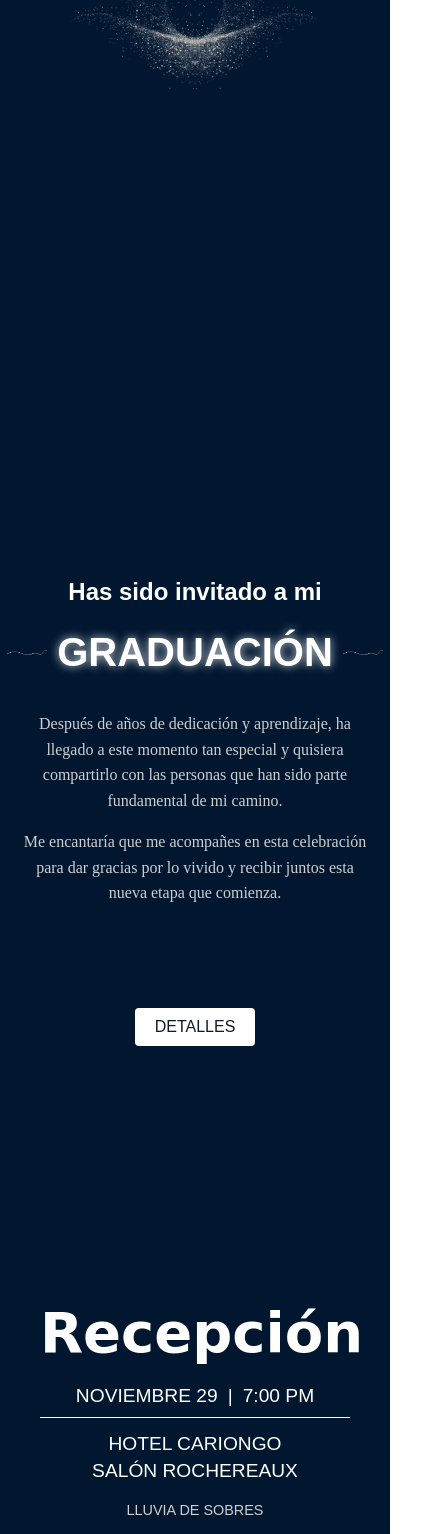
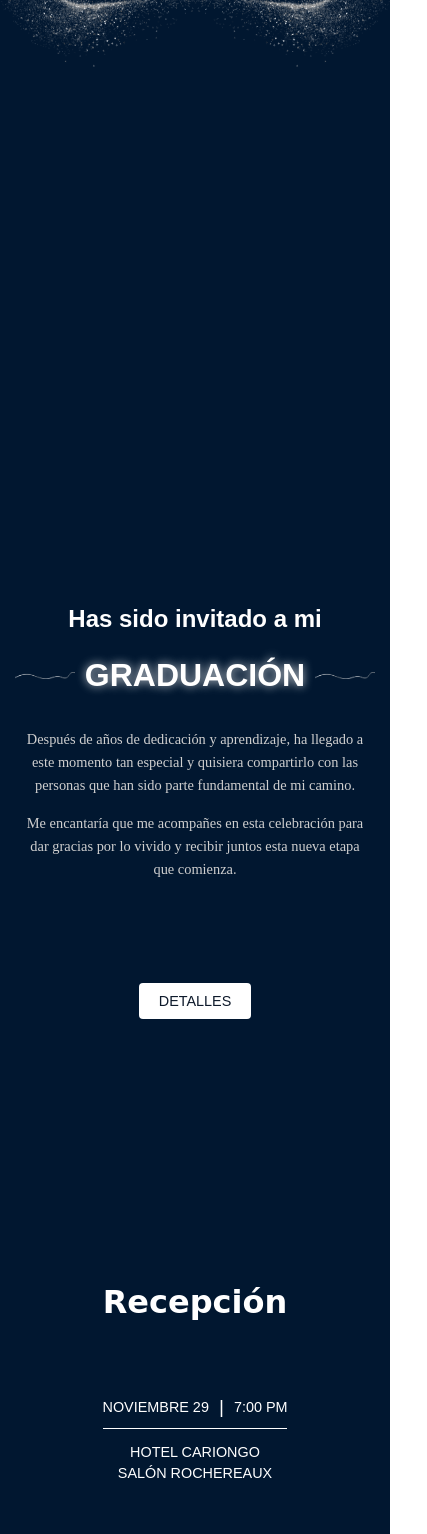
Before and after one commit to SantiagoSantafe/GradoGabriela, a plain HTML site: page index.html in a window 390 px wide. Shown: the part 466-2000 px from the top of the page, 427 px wide, since content can reach past the window. Drawn offline with Linux system fonts and the light colour scheme; a web font is replaced by a local one.

Commit message:
Add new font and update styles for responsiveness and layout adjustments

```diff
--- a/estilos.css
+++ b/estilos.css
@@ -1,7 +1,13 @@
-/* Define la fuente */
 @font-face {
     font-family: 'Slight';
     src: url('Slight-Regular.ttf') format('truetype');
+}
+
+@font-face {
+    font-family: 'Simple Serenity';
+    src: url('SimpleSerenitySerif.ttf') format('truetype');
+    font-weight: normal;
+    font-style: normal;
 }
 
 body {
@@ -9,8 +15,6 @@ body {
     padding: 0;
 }
 
-
-/* Contenedor principal */
 .landing-container {
     background-color: #011730;
     width: 100vw;
@@ -24,14 +28,12 @@ body {
     color: white;
 }
 
-/* Estilos para el texto */
 .titulo {
     color: white;
     font-size: 50px;
-    z-index: 2; /* Asegura que el texto esté encima de las partículas y las imágenes */
+    z-index: 2;
 }
 
-/* Estilos para el texto con brillo */
 .brillo {
     position: relative;
     display: inline-block;
@@ -48,7 +50,6 @@ body {
     }
 }
 
-/* Canvas para las partículas */
 canvas#sparkles {
     position: absolute;
     top: 0;
@@ -56,78 +57,28 @@ canvas#sparkles {
     width: 100%;
     height: 100%;
     pointer-events: none;
-    z-index: 1; /* Asegura que el canvas esté detrás del texto pero encima del fondo */
+    z-index: 1;
 }
 
-/* Estilos para las imágenes con efecto espejo */
 .imagen-izquierda, .imagen-derecha {
     position: absolute;
-    top: calc(55% - 50px); /* Sube las imágenes 20 píxeles */
-    width: 20vw; /* Ajusta el tamaño de las imágenes para que ocupen la mitad del ancho de la ventana */
-    height: auto; /* Mantiene la proporción de las imágenes */
+    top: calc(55% - 50px);
+    width: 20vw;
+    height: auto;
     transform-origin: center;
-    z-index: 0; /* Coloca las imágenes detrás del texto y del canvas */
+    z-index: 0;
 }
 
-/* Transformaciones individuales para cada imagen */
 .imagen-izquierda {
-    left: 30%; /* Alinea la imagen izquierda al borde izquierdo */
-    transform: scaleX(-1) rotate(-15deg); /* Efecto espejo y rotación de -15 grados en la imagen izquierda */
+    left: 30%;
+    transform: scaleX(-1) rotate(-15deg);
 }
 
 .imagen-derecha {
-    right: 30%; /* Alinea la imagen derecha al borde derecho */
-    transform: rotate(-15deg); /* Rotación de -15 grados para la imagen derecha */
-}
-/* Media queries para hacer las imágenes responsivas */
-@media (max-width: 1200px) {
-    .imagen-izquierda, .imagen-derecha {
-        width: 25vw; /* Ajusta el tamaño de las imágenes para pantallas medianas */
-    }
+    right: 30%;
+    transform: rotate(-15deg);
 }
 
-@media (max-width: 992px) {
-    .imagen-izquierda, .imagen-derecha {
-        width: 30vw; /* Ajusta el tamaño de las imágenes para pantallas pequeñas */
-    }
-}
-
-@media (max-width: 768px) {
-    .imagen-izquierda, .imagen-derecha {
-        width: 40vw; /* Ajusta el tamaño de las imágenes para pantallas muy pequeñas */
-        top: calc(55% - 30px); /* Ajusta la posición para pantallas muy pequeñas */
-    }
-}
-
-@media (max-width: 576px) {
-    .imagen-izquierda, .imagen-derecha {
-        width: 50vw; /* Ajusta el tamaño de las imágenes para pantallas extra pequeñas */
-        top: calc(55% - 20px); /* Ajusta la posición para pantallas extra pequeñas */
-    }
-}
-
-/* Botón para deslizar hacia la invitación */
-.scroll-button {
-    position: absolute;
-    top: 90%;
-    left: 50%;
-    transform: translateX(-50%);
-    padding: 10px 20px;
-    font-size: 1rem;
-    color: #ffffff;
-    background-color: #5e00b0;
-    border: none;
-    border-radius: 4px;
-    cursor: pointer;
-    transition: background-color 0.3s ease;
-    z-index: 3; /* Encima del contenido */
-}
-
-.scroll-button:hover {
-    background-color: #45007f;
-}
-
-/* Invitación: estilo inicial oculto */
 .invitation-container {
     display: flex;
     flex-direction: column;
@@ -135,7 +86,7 @@ canvas#sparkles {
     align-items: center;
     text-align: center;
     width: 100vw;
-    height: 100vh;
+    min-height: 100vh;
     padding: 20px;
     background-color: #011730;
     color: #ffffff;
@@ -151,46 +102,37 @@ canvas#sparkles {
     font-size: 1.5rem;
 }
 
-@font-face {
-    font-family: 'Simple Serenity';
-    src: url('SimpleSerenitySerif.ttf') format('truetype');
-    font-weight: normal;
-    font-style: normal;
-}
-
 .invitation-container h1 {
     font-family: 'Simple Serenity', sans-serif;
 }
 
-/* Estilo para mostrar la invitación cuando está en pantalla */
 .invitation-container.fade-in {
-    opacity: 1; /* Completamente visible */
-    transform: translateY(0); /* Posición final */
-}
-
-/* Resto de estilos para el texto y botón */
-.invitation-container .header p {
-    font-size: 1.5rem;
-    color: #cfcfcf;
-    margin-bottom: 10px;
+    opacity: 1;
+    transform: translateY(0);
 }
 
 .graduation-header {
     display: flex;
     align-items: center;
     justify-content: center;
-    gap: 10px; /* Espacio entre las imágenes y el texto */
+    gap: 10px;
     margin-bottom: 20px;
 }
 
-.invitation-container .header h1 {
+.graduation-header h1 {
+    font-family: 'Simple Serenity', sans-serif;
     font-size: 3.5rem;
     color: #ffffff;
     text-shadow: 0px 0px 10px rgba(255, 255, 255, 0.8);
-    margin-bottom: 20px;
+    margin: 0;
 }
 
-.invitation-container .message p {
+.imagengrad-izquierda, .imagengrad-derecha {
+    width: 100px;
+    height: auto;
+}
+
+.message p {
     font-size: 1rem;
     line-height: 1.6;
     margin-bottom: 10px;
@@ -213,29 +155,6 @@ canvas#sparkles {
     background-color: #e0e0e0;
 }
 
-.graduation-header h1 {
-    font-family: 'Simple Serenity', sans-serif;
-    font-size: 3.5rem;
-    color: #ffffff;
-    text-shadow: 0px 0px 10px rgba(255, 255, 255, 0.8);
-    margin: 0;
-}
-
-/* Estilo para las imágenes a los lados */
-.imagengrad-izquierda, .imagengrad-derecha {
-    width: 500px; /* Ajusta el tamaño de las imágenes según sea necesario */
-    height: auto;
-}
-
-@media (max-width: 768px) {
-    .graduation-header h1 {
-        font-size: 2.5rem; /* Tamaño de texto adaptado para pantallas pequeñas */
-    }
-    .imagengrad-izquierda, .imagengrad-derecha {
-        width: 40px; /* Tamaño de imágenes adaptado para pantallas pequeñas */
-    }
-}
-
 .reception-container {
     text-align: center;
     color: #ffffff;
@@ -249,10 +168,14 @@ canvas#sparkles {
     margin-bottom: 20px;
 }
 
-/* Estilo para la fecha y hora */
 .reception-details {
     font-family: 'Simple Serenity', sans-serif;
-    margin: 20px 0;
+    margin: 60px 0;
+}
+
+.date-time-container {
+    display: inline-block;
+    text-align: center;
 }
 
 .date-time {
@@ -269,19 +192,19 @@ canvas#sparkles {
     font-size: 1.2rem;
 }
 
-/* Estilo para el lugar del evento */
 .venue {
     font-size: 1.2rem;
     font-family: 'Simple Serenity', sans-serif;
     border-top: 1px solid #ffffff;
     padding-top: 10px;
+    width: 100%;
+    box-sizing: border-box;
 }
 
 .venue p {
     margin: 5px 0;
 }
 
-/* Nota de regalo */
 .gift-note {
     font-size: 0.9rem;
     margin-top: 20px;
@@ -289,17 +212,15 @@ canvas#sparkles {
     color: #cfcfcf;
 }
 
-/* Contenedor principal de código de vestimenta */
 .dress-code-container {
     text-align: center;
-    color: #0e1a2b; /* Color oscuro */
+    color: #0e1a2b;
     font-family: Arial, sans-serif;
     padding: 40px 20px;
-    background-color: #f9f9f9; /* Fondo claro */
-    margin-top: 40px; /* Espacio superior si es necesario */
+    background-color: #f9f9f9;
+    margin-top: 40px;
 }
 
-/* Título de código de vestimenta */
 .dress-code-title {
     font-size: 1.2rem;
     font-weight: bold;
@@ -307,34 +228,20 @@ canvas#sparkles {
     margin-bottom: 10px;
 }
 
-/* Descripción de la vestimenta */
 .dress-code-description {
     font-size: 1rem;
     color: #0e1a2b;
     margin-bottom: 5px;
 }
 
-/* Enlace para ideas de vestimenta */
-.dress-code-link {
-    color: #0e1a2b;
-    font-size: 0.9rem;
-    text-decoration: none;
-}
-
-.dress-code-link:hover {
-    text-decoration: underline;
-}
-
-/* Contenedor de confirmación de asistencia */
 .confirmation {
     margin-top: 40px;
-    text-align: left;
+    text-align: center;
     color: #0e1a2b;
     font-family: Arial, sans-serif;
     font-size: 0.9rem;
 }
 
-/* Números de contacto */
 .contact-numbers {
     font-size: 1rem;
     font-weight: bold;
@@ -342,7 +249,82 @@ canvas#sparkles {
     color: #0e1a2b;
 }
 
-.dress-code-container a[data-pin-do="embedBoard"] {
-    min-height: 400px;
-    display: block;
+@media (max-width: 768px) {
+    .titulo {
+        font-size: 40px;
+    }
+
+    .imagen-izquierda, .imagen-derecha {
+        width: 30vw;
+        top: calc(55% - 30px);
+    }
+
+    .imagen-izquierda {
+        left: 10%; /* Ajusta la posición a la izquierda */
+    }
+
+    .imagen-derecha {
+        right: 10%; /* Ajusta la posición a la derecha */
+    }
+
+    .graduation-header h1 {
+        font-size: 2.5rem;
+    }
+
+    .imagengrad-izquierda, .imagengrad-derecha {
+        width: 80px;
+    }
+
+    .reception-title {
+        font-size: 2.5rem;
+    }
+
+    .date-time, .venue {
+        font-size: 1rem;
+    }
 }
+
+@media (max-width: 480px) {
+    .titulo {
+        font-size: 30px;
+    }
+
+    .imagen-izquierda, .imagen-derecha {
+        width: 60vw;
+        top: calc(55% - 65px);
+        position: absolute;
+    }
+    .imagen-izquierda {
+        left: -5vw; /* Ajusta la posición horizontal de la imagen izquierda */
+        transform: scaleX(-1) rotate(-25deg); /* Efecto espejo y rotación de -15 grados en la imagen izquierda */
+    }
+
+    .imagen-derecha {
+        right: -5vw; /* Ajusta la posición horizontal de la imagen derecha */
+        transform: scaleX(1) rotate(-25deg); /* Efecto espejo y rotación de -15 grados en la imagen izquierda */
+    }
+
+    .graduation-header h1 {
+        font-size: 2rem;
+    }
+
+    .imagengrad-izquierda, .imagengrad-derecha {
+        width: 60px;
+    }
+
+    .reception-title {
+        font-size: 2rem;
+    }
+
+    .date-time, .venue {
+        font-size: 0.9rem;
+    }
+
+    .message p {
+        font-size: 0.9rem;
+    }
+
+    .details-button {
+        font-size: 0.9rem;
+    }
+}
--- a/index.html
+++ b/index.html
@@ -41,11 +41,13 @@
         <h1 class="reception-title">Recepción</h1>
 
         <div class="reception-details">
+        <div class = "date-time-container">
             <p class="date-time">NOVIEMBRE 29 <span>|</span> 7:00 PM</p>
             <div class="venue">
                 <p>HOTEL CARIONGO</p>
                 <p>SALÓN ROCHEREAUX</p>
             </div>
+        </div>
         </div>
 
         <p class="gift-note">LLUVIA DE SOBRES</p>
```
